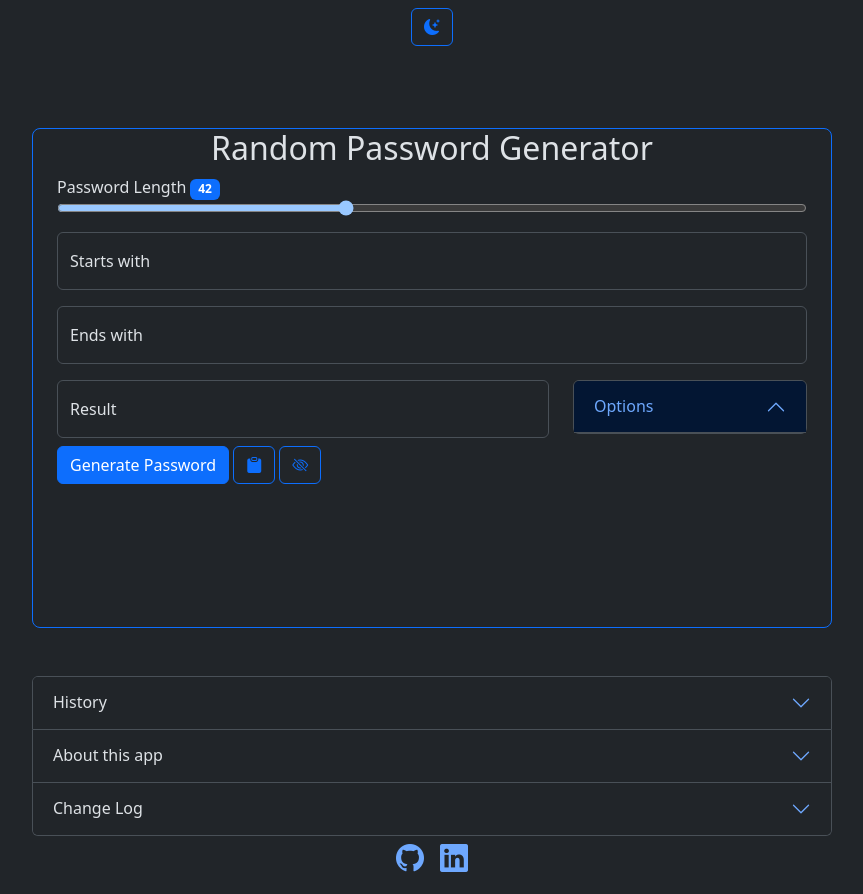
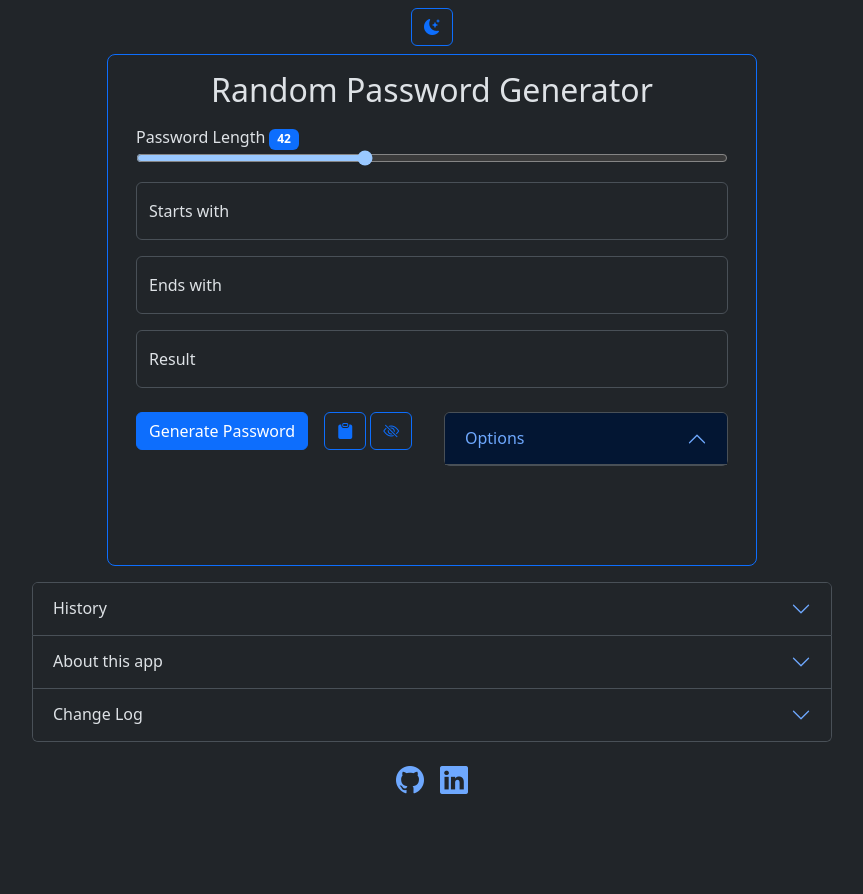
Before and after one commit to AtylaDaSilva/random-password-generator, a React (Create React App) app: page / in a window 1280 px wide. Shown: the whole page, without its empty margins (208-1071 px from the left). After the commit the page ends 800 px from the top, so only its background shows below. Built offline with nearby package versions, Linux system fonts and the light colour scheme.

Commit message:
Improved support for smaller screens
* Improved support for smaller screens
* Removed unused ids from html elements
* Reimplemented PasswordForm.jsx to use React-Bootstrap's grid system

```diff
--- a/src/components/App.jsx
+++ b/src/components/App.jsx
@@ -184,11 +184,11 @@ export default function App(props) {
   }
 
   return (
-    <div className="App d-flex flex-column justify-content-start align-items-center overflow-x-hidden">
+    <div className="App d-flex flex-column justify-content-between align-items-center">
 
-      <div className="App-header d-flex justify-content-center align-items-start">
+      <header className="App-header d-flex justify-content-center my-2">
         <ThemeSwicther />
-      </div>
+      </header>
 
       <MainContent modules={{ bootstrap }} formData={formData} callbacks={callbacks} />
 
--- a/src/components/buttons/ThemeSwicther.jsx
+++ b/src/components/buttons/ThemeSwicther.jsx
@@ -5,7 +5,7 @@ export default function ThemeSwicther(props) {
 
     return (
         <button
-            className='btn btn-outline-primary mt-2 d-flex'
+            className='btn btn-outline-primary d-flex'
             data-bs-toggle="tooltip"
             data-bs-title="Change Theme"
             data-bs-placement="bottom"
--- a/src/components/containers/Footer.jsx
+++ b/src/components/containers/Footer.jsx
@@ -1,10 +1,11 @@
 import React from 'react';
+import { Container } from 'react-bootstrap';
 import SocialMediaContainer from './SocialMediaContainer';
 
 export default function Footer() {
     return (
-        <section className='d-flex justify-content-center align-items-end flex-grow-1 mb-3'>
+        <Container fluid className='d-flex justify-content-center align-items-end'>
             <SocialMediaContainer />
-        </section>
+        </Container>
     );
 }
--- a/src/components/containers/MainContent.jsx
+++ b/src/components/containers/MainContent.jsx
@@ -1,21 +1,15 @@
-import React from 'react'
+import React from 'react';
 import PasswordForm from '../forms/PasswordForm';
 
 export default function MainContent({modules, formData, callbacks}) {
     return (
-        <div
-            id='main-container'
-            className="container border border-primary rounded-3 d-flex flex-column justify-content-start mt-5"
+        <main
+        id='main-content'
+            className="p-3 border border-primary rounded-3 d-flex flex-column justify-content-start"
         >
+            <h1 className='mb-3 text-center fs-2'>Random Password Generator</h1>
 
-            <header id='main-container-header'>
-                <h1 className='text-center fs-2'>Random Password Generator</h1>
-            </header>
-
-            <main id='main-container-body' className='d-flex align-items-center justify-content-center flex-grow-1'>
-                <PasswordForm modules={modules} formData={formData} callbacks={callbacks} />
-            </main>
-
-        </div>
+            <PasswordForm modules={modules} formData={formData} callbacks={callbacks} />
+        </main>
     );
 }
--- a/src/components/containers/SocialMediaContainer.jsx
+++ b/src/components/containers/SocialMediaContainer.jsx
@@ -3,7 +3,7 @@ import Link from '../buttons/Link';
 
 export default function SocialMediaContainer() {
     return (
-        <div id='social-media-container'>
+        <div>
             <Link
                 href="https://github.com/AtylaDaSilva"
                 tooltip={{ title: "GitHub", placement: "top" }}
--- a/src/components/containers/SubFooter.jsx
+++ b/src/components/containers/SubFooter.jsx
@@ -1,12 +1,13 @@
 import React from 'react';
+import { Container } from 'react-bootstrap';
 import SubFooterAccordion from '../accordions/SubFooterAccordion/SubFooterAccordion';
 
 export default function SubFooter({state}) {
     return (
-        <section>
-            <section id='accordion-section' className='mt-5 flex-grow-1'>
+        <Container fluid className='p-0 my-3 d-flex justify-content-center'>
+            <section id='subfooter-accordion'>
                 <SubFooterAccordion state={state} />
             </section>
-        </section>
+        </Container>
     );
 }
--- a/src/components/forms/PasswordForm.jsx
+++ b/src/components/forms/PasswordForm.jsx
@@ -1,5 +1,6 @@
 //React
 import { React } from "react";
+import { Button, Container, Row, Col } from "react-bootstrap";
 
 //Components
 import PasswordLengthRange from "../inputs/PasswordLengthRange";
@@ -19,68 +20,56 @@ export default function PasswordForm(props) {
                 handleSubmit(event);
                 toast("Password generated successfully!");
             }}
-            className='container h-100 w-100'
         >
-            { /*Row 01 */}
-            <div className="row mb-3">
-                <div className="col">
-                    <div id="password-length-container">
+            <Container>
+                <Row>
+                    <Col className="mb-3">
                         <PasswordLengthRange
                             formData={formData}
                             callbacks={{ handleChange }}
                         />
-                    </div>
-                </div>
-            </div>
+                    </Col>
+                </Row>
 
-            { /*Row 02 */}
-            <div className="row mb-3">
-                <div className="col">
-                    <div className='d-flex flex-column'>
+                <Row className="gy-3 mb-3">
+                    <Col xs="12">
                         <StartsWithInput
                             formData={formData}
                             callbacks={props.callbacks}
                         />
+                    </Col>
+                    <Col xs="12">
                         <EndsWithInput
                             formData={formData}
                             callbacks={props.callbacks}
                         />
-                    </div>
-                </div>
-            </div>
+                    </Col>
+                </Row>
 
-            { /*Row 03 */}
-            <div className="row">
-                <div className="col-8">
-                    <div
-                        id="result-container"
-                        className='d-flex flex-column justify-content-center align-self-start'
-                    >
+                <Row className="gy-3">
+                    <Col xs="12">
                         <ResultInput formData={formData} />
-
-                        <div id="submit-container" className='d-flex flex-row align-items-center'>
-                            <button
-                                className='btn btn-primary me-1'
+                    </Col>
+                    <Col className="d-flex justify-content-start align-items-start">
+                        <div className="me-3">
+                            <Button
+                                variant="primary"
                                 type="submit"
                             >
                                 Generate Password
-                            </button>
-
-                            <CopyToClipboard modules={props.modules} copyContent={formData.result} callbacks={ props.callbacks } />
-
-                            <ShowHidePassword callbacks={ props.callbacks } />
+                            </Button>
                         </div>
-                    </div>
-                </div>
-                <div className="col-4">
-                    <div id="options-container">
+                        <CopyToClipboard modules={props.modules} copyContent={formData.result} callbacks={props.callbacks} />
+                        <ShowHidePassword callbacks={props.callbacks} />
+                    </Col>
+                    <Col xs="12" sm="6">
                         <Options
                             formData={formData}
                             callbacks={props.callbacks}
                         />
-                    </div>
-                </div>
-            </div>
+                    </Col>
+                </Row>
+            </Container>
         </form>
     );
 }
--- a/src/components/inputs/StartsWithInput.jsx
+++ b/src/components/inputs/StartsWithInput.jsx
@@ -6,7 +6,7 @@ export default function StartsWithInput(props) {
     const { handleChange } = props.callbacks;
 
     return (
-        <div className="form-floating mb-3">
+        <div className="form-floating">
             <input
                 type="text"
                 name="startsWith"
--- a/src/components/toasts/ToastContainer.jsx
+++ b/src/components/toasts/ToastContainer.jsx
@@ -4,7 +4,7 @@ import { React } from "react";
 export default function ToastContainer(props) {
     const { toastText } = props;
     return (
-        <div className="mt-4 me-5 position-fixed top-0 end-0">
+        <div id="toast-container">
             <div
                 id='toast'
                 className="toast border-primary align-self-end align-items-center"
--- a/src/css/App.css
+++ b/src/css/App.css
@@ -4,20 +4,50 @@ body {
 
 /*App*/
 .App {
-    min-height: 100vh;
+    height: 100vh;
     width: 100vw;
 }
 
-.App-header {
-    height: 80px;
-    width: 100%;
+/*Main Content*/
+#main-content {
+    width: 650px;
+    height: 570px;
 }
 
-#main-container {
-    width: 800px;
-    height: 500px;
+@media (max-width: 680px) {
+    #main-content {
+        width: 100%;
+    }
 }
 
-#accordion-section {
+@media (max-width: 576px) {
+    #main-content {
+        height: 620px;
+    }
+}
+
+/*Sub-Footer*/
+#subfooter-accordion {
     width: 800px;
 }
+
+/*Toast*/
+#toast-container {
+    position: fixed;
+    top: 10px;
+    right: 10px;
+}
+
+@media (max-width: 1380px) {
+    #toast-container {
+        top: 0px;
+        right: 0px;
+    }
+}
+
+@media (max-width: 900px) {
+    #toast-container {
+        top: 0%;
+        right: auto;
+    }
+}
```
